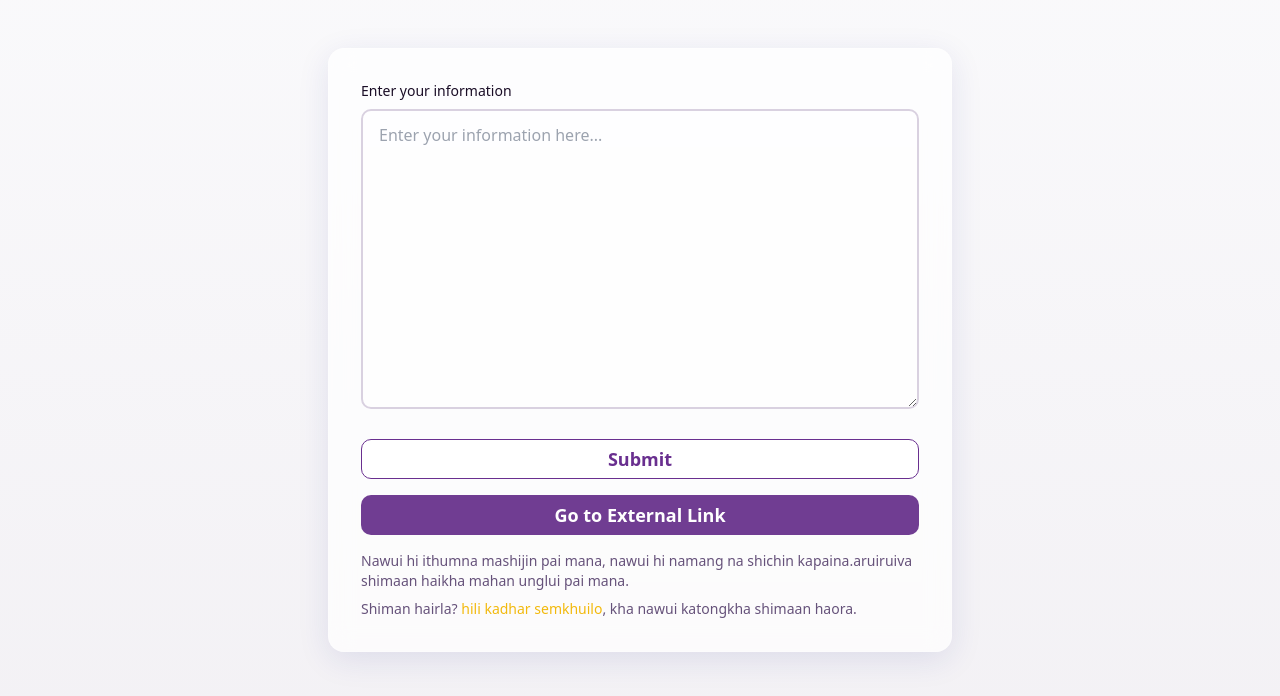
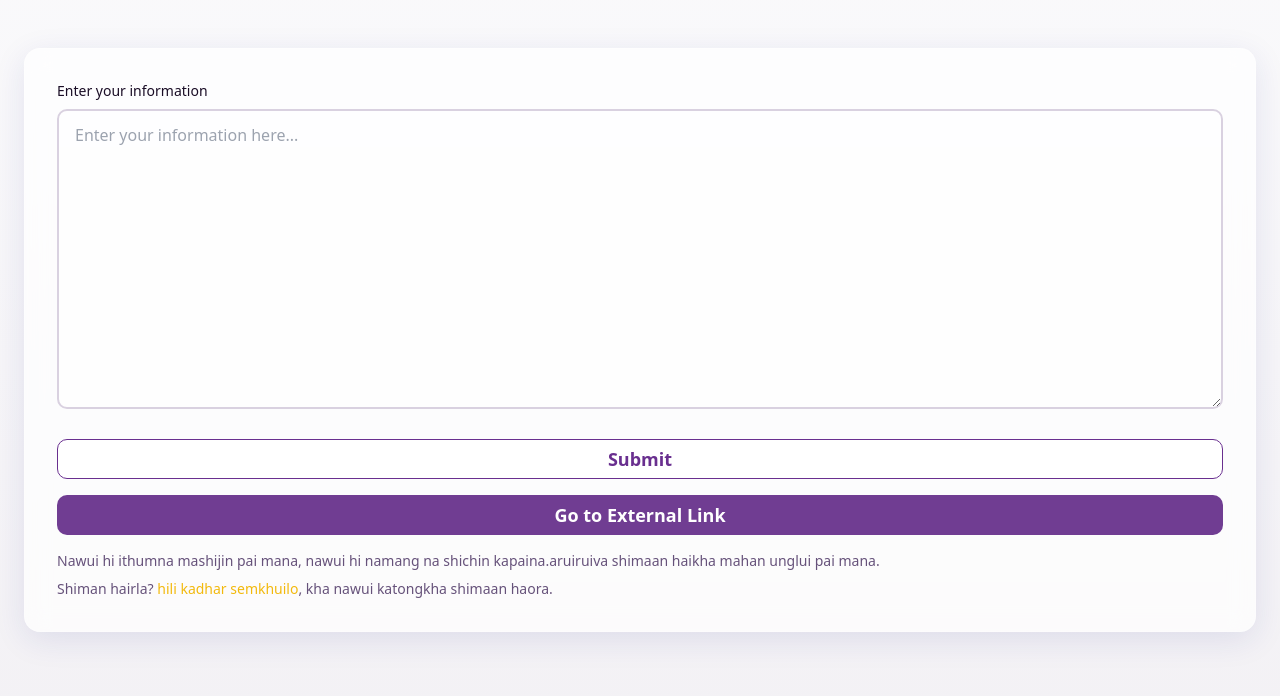
Before and after one commit to yss1235-why/pi-form-guard, a React (Vite) app: page /form in a window 1280 px wide. Both pictures are taken after a click on the button "I Accept the Terms & Conditions". Shown: the top 696 px of the page. Built offline with nearby package versions, Linux system fonts and the light colour scheme; the HTML template or start-up script is replaced by a standard one.

Commit message:
Update Form.tsx

```diff
--- a/src/pages/Form.tsx
+++ b/src/pages/Form.tsx
@@ -63,7 +63,7 @@ const Form = () => {
       />
 
       {hasAcceptedRules && (
-        <div className="container mx-auto px-6 py-12 max-w-2xl">
+       <div className="px-6 py-12">
 
           <div className="backdrop-blur-md bg-white/70 rounded-2xl shadow-glass border border-white/20 p-8">
             <form onSubmit={handleSubmit} className="space-y-6">
```
